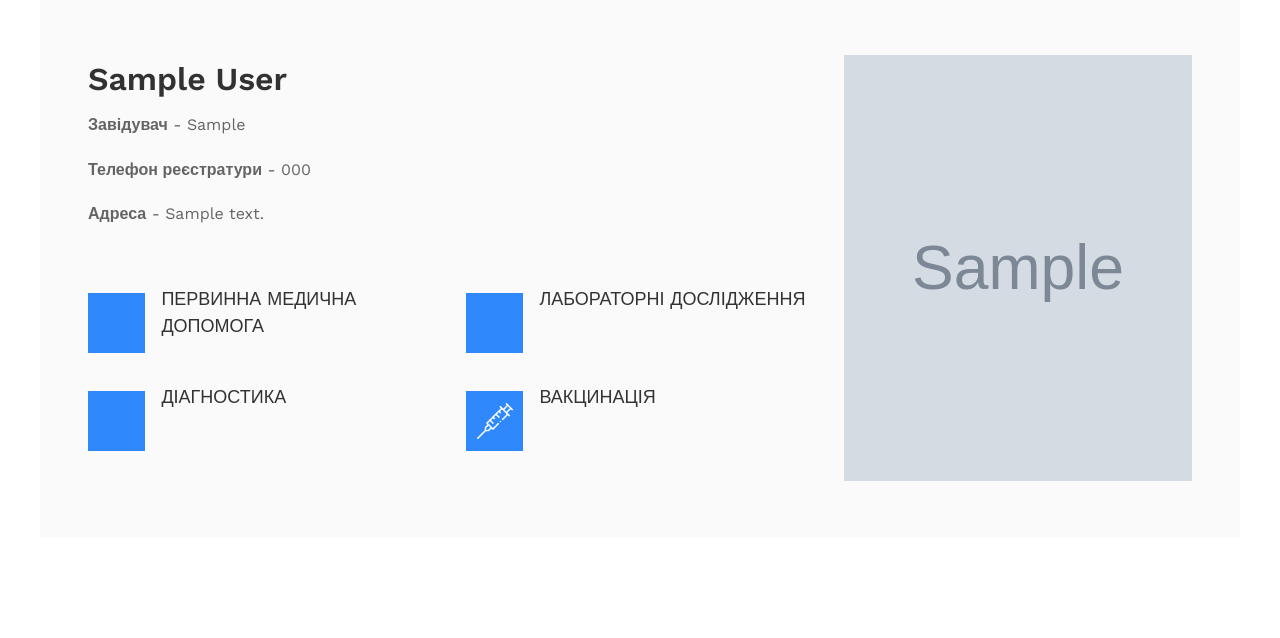
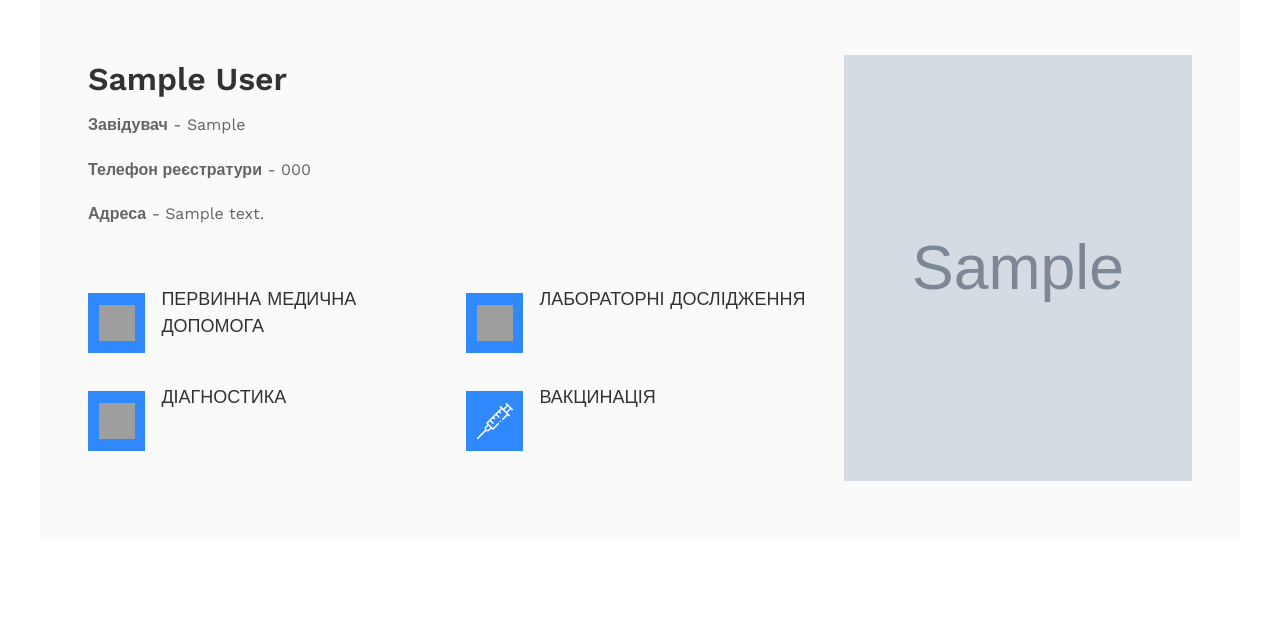
Before and after one commit to nyarvan/rusanivka, a Django app: page / in a window 1280 px wide. Shown: the part 3831-4469 px from the top of the page. Run offline with Django 4.2, Linux system fonts and the light colour scheme; tables that the repository leaves empty hold one stand-in row (values such as "Sample post"); grey boxes marked "Sample" are stand-in pictures; parts of the project's set-up code (start-up, migrations or seed data) failed here and were passed over; some libraries are stand-ins or nearby versions; some web fonts are replaced; grey boxes are pictures that could not be loaded.

Commit message:
Update home_department.html

```diff
--- a/user_app/templates/home_department.html
+++ b/user_app/templates/home_department.html
@@ -41,7 +41,7 @@
 											<div class="row mt-5 pt-2">
 												<div class="col-lg-6">
 													<div class="services-2 d-flex">
-														<div class="icon mt-2 mr-3 d-flex justify-content-center align-items-center"><span class="flaticon-first-aid-kit"></span></div>
+														<div class="icon mt-2 mr-3 d-flex justify-content-center align-items-center"><img src="{% static "images/first-aid-kit.png" %}" height="36px" width="36px"></div>
 														<div class="text">
 															<h3>Первинна медична допомога</h3>
 														</div>
@@ -49,7 +49,7 @@
 												</div>
 												<div class="col-lg-6">
 													<div class="services-2 d-flex">
-														<div class="icon mt-2 mr-3 d-flex justify-content-center align-items-center"><span class="flaticon-dropper"></span></div>
+														<div class="icon mt-2 mr-3 d-flex justify-content-center align-items-center"><img src="{% static "images/dropper2.png" %}" height="36px" width="36px"></div>
 														<div class="text">
 															<h3>Лабораторні дослідження</h3>
 														</div>
@@ -57,7 +57,7 @@
 												</div>
 												<div class="col-lg-6">
 													<div class="services-2 d-flex">
-														<div class="icon mt-2 mr-3 d-flex justify-content-center align-items-center"><span class="flaticon-experiment-results"></span></div>
+														<div class="icon mt-2 mr-3 d-flex justify-content-center align-items-center"><img src="{% static "images/experiment-results2.png" %}" height="36px" width="36px"></div>
 														<div class="text">
 															<h3>Діагностика</h3>
 														</div>
```
